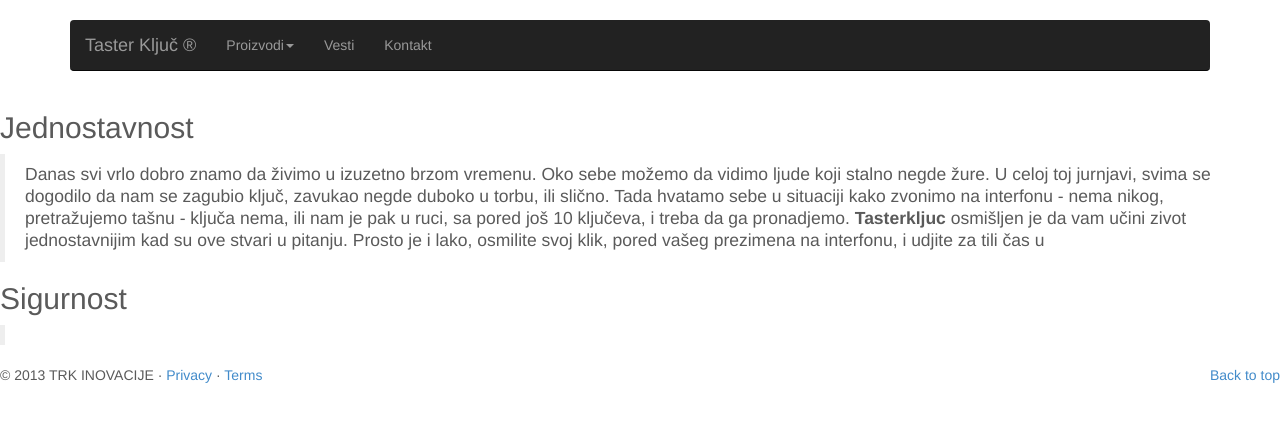
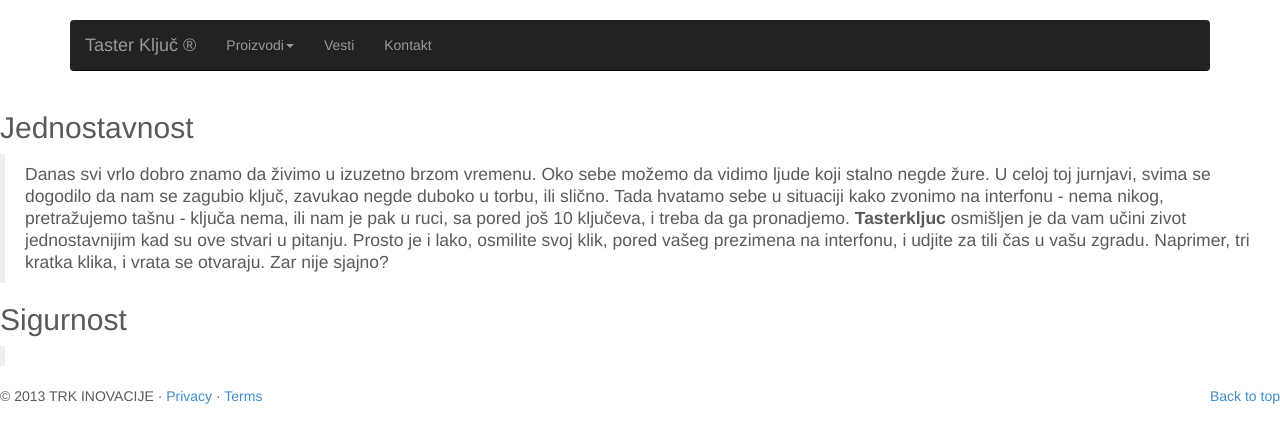
Before and after one commit to trkinovacije/tasterkljuc, a Jekyll site: the page built from _posts/2013-11-05-Kome-ovo-koristi.md, in a window 1280 px wide. Shown: the top 443 px of the page. Built offline with Jekyll 4.4.1, drawn with Linux system fonts in a browser that asks for light colours; nearby versions of some CDN libraries; library files that are not in the unit come from our copies; Markdown is read by kramdown in place of the engine named in the settings; comment, search, counter and statistics services are not loaded.

Commit message:
Update 2013-11-05-Kome-ovo-koristi.md

```diff
--- a/_posts/2013-11-05-Kome-ovo-koristi.md
+++ b/_posts/2013-11-05-Kome-ovo-koristi.md
@@ -5,7 +5,8 @@
 
 ##Jednostavnost
 
-> Danas svi vrlo dobro znamo da živimo u izuzetno brzom vremenu. Oko sebe možemo da vidimo ljude koji stalno negde žure. U celoj toj jurnjavi, svima se dogodilo da nam se zagubio ključ, zavukao negde duboko u torbu, ili slično. Tada hvatamo sebe u situaciji kako zvonimo na interfonu - nema nikog, pretražujemo tašnu - ključa nema, ili nam je pak u ruci, sa pored još 10 ključeva, i treba da ga pronadjemo. **Tasterkljuc** osmišljen je da vam učini zivot jednostavnijim kad su ove stvari u pitanju. Prosto je i lako, osmilite svoj klik, pored vašeg prezimena na interfonu, i udjite za tili čas u
+> Danas svi vrlo dobro znamo da živimo u izuzetno brzom vremenu.
+Oko sebe možemo da vidimo ljude koji stalno negde žure. U celoj toj jurnjavi, svima se dogodilo da nam se zagubio ključ, zavukao negde duboko u torbu, ili slično. Tada hvatamo sebe u situaciji kako zvonimo na interfonu - nema nikog, pretražujemo tašnu - ključa nema, ili nam je pak u ruci, sa pored još 10 ključeva, i treba da ga pronadjemo. **Tasterkljuc** osmišljen je da vam učini zivot jednostavnijim kad su ove stvari u pitanju. Prosto je i lako, osmilite svoj klik, pored vašeg prezimena na interfonu, i udjite za tili čas u vašu zgradu. Naprimer, tri kratka klika, i vrata se otvaraju. Zar nije sjajno?
 
 ##Sigurnost
 
```
